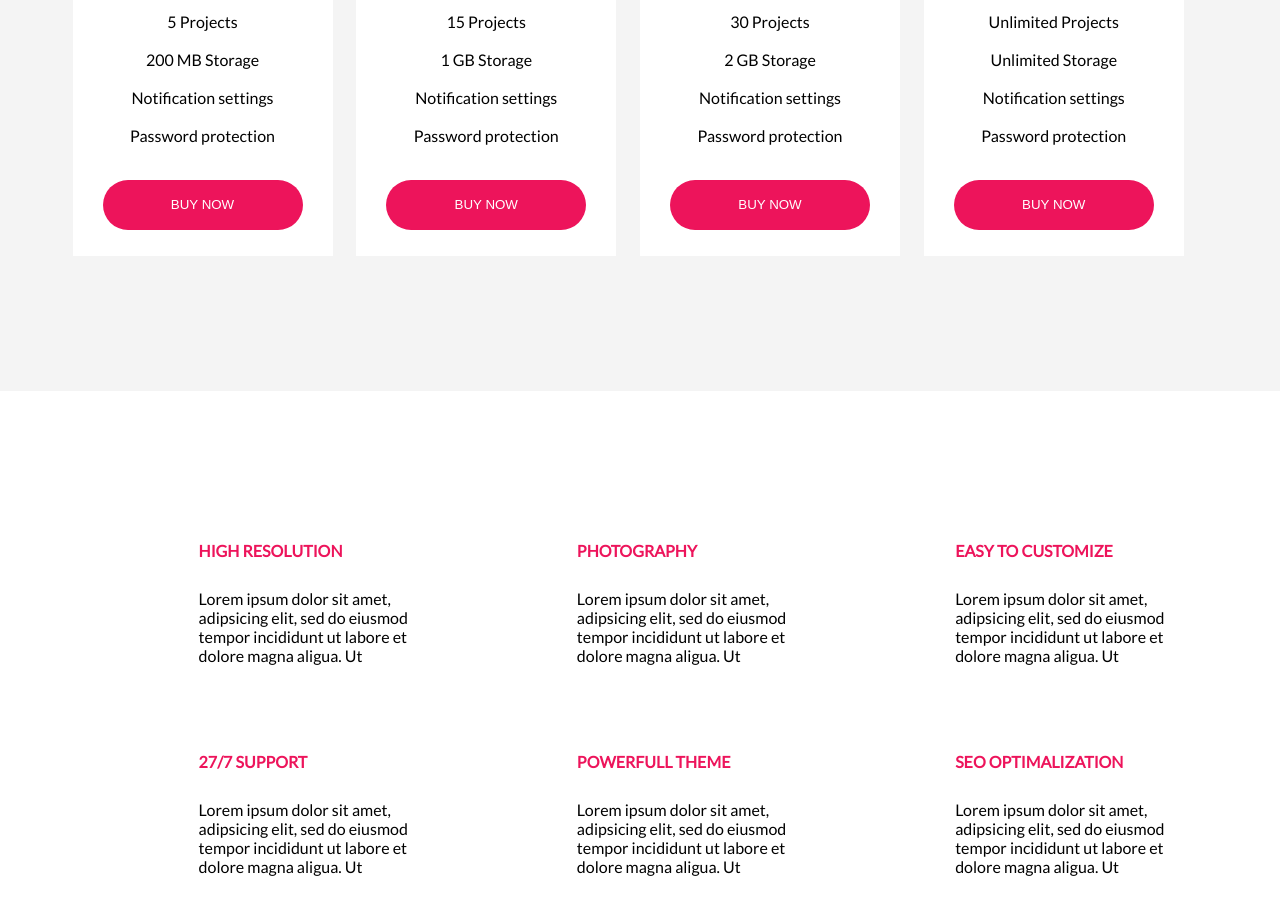
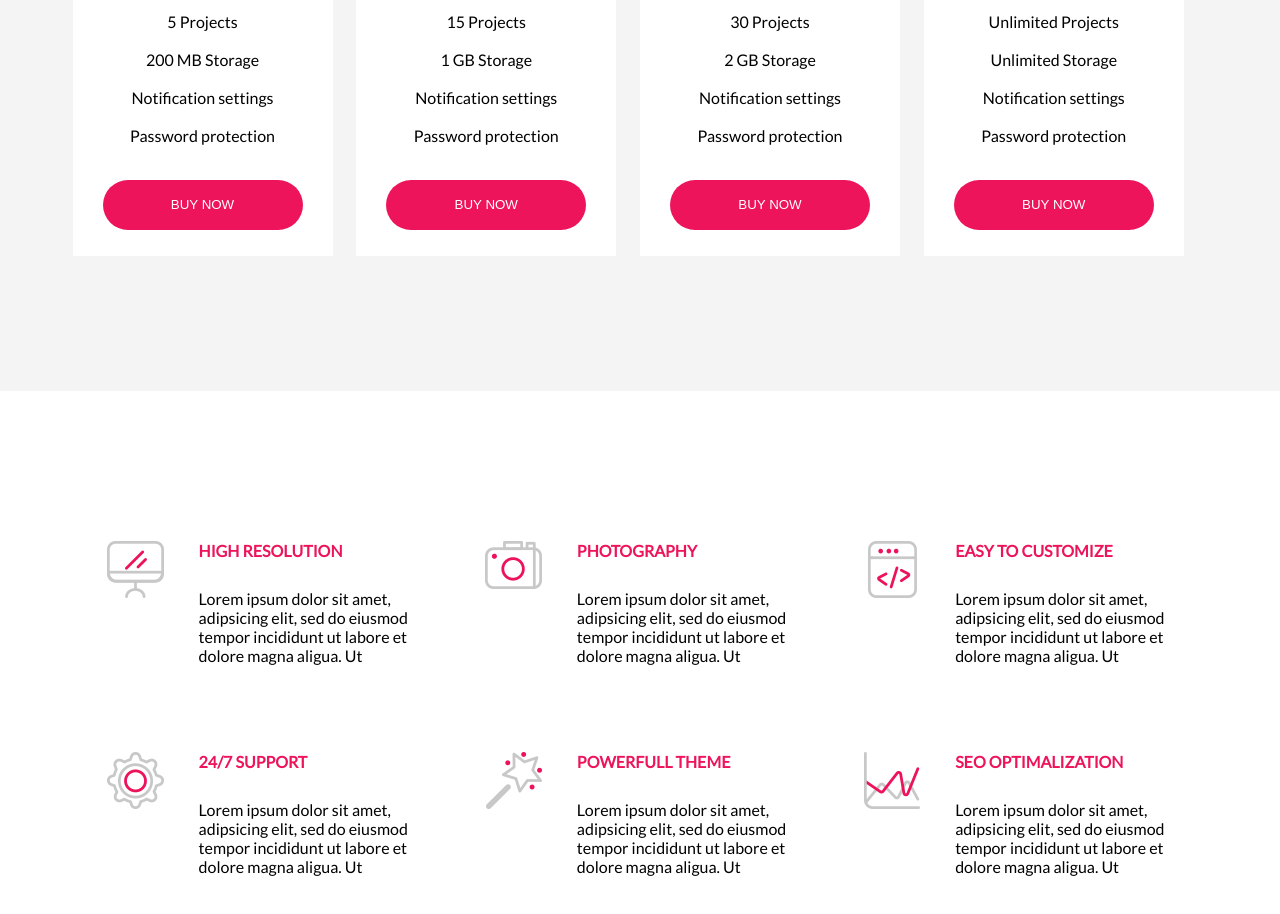
Before and after one commit to Kolumbryna22/Projekt-PSD, a plain HTML site: page index.html in a window 1280 px wide. Shown: the part 2730-3644 px from the top of the page. Drawn offline with Linux system fonts and the light colour scheme.

Commit message:
Add images in section addtitionalInfo

```diff
--- a/index.html
+++ b/index.html
@@ -181,7 +181,7 @@
         <div class="row additionalInfo-line">
             <div class="col-4">
                 <div class="row">
-                    <div class="col-4"></div>
+                    <div class="col-4"><img src="image/high-resolution.png" alt="High resolution"></div>
                     <div class="col-8">
                         <h2>High resolution</h2>
                         <p>Lorem ipsum dolor sit amet, adipsicing elit, sed do eiusmod
@@ -191,7 +191,7 @@
             </div>
             <div class="col-4">
                 <div class="row">
-                    <div class="col-4"></div>
+                    <div class="col-4"><img src="image/photography.png" alt="Photography"></div>
                     <div class="col-8">
                         <h2>Photography</h2>
                         <p>Lorem ipsum dolor sit amet, adipsicing elit, sed do eiusmod
@@ -201,7 +201,7 @@
             </div>
             <div class="col-4">
                 <div class="row">
-                    <div class="col-4"></div>
+                    <div class="col-4"><img src="image/easy-to-customize.png" alt="Easy to customize"></div>
                     <div class="col-8">
                         <h2>Easy to customize</h2>
                         <p>Lorem ipsum dolor sit amet, adipsicing elit, sed do eiusmod
@@ -213,9 +213,9 @@
         <div class="row">
             <div class="col-4">
                 <div class="row">
-                    <div class="col-4"></div>
+                    <div class="col-4"><img src="image/24-7-support.png" alt="24/7"></div>
                     <div class="col-8">
-                        <h2>27/7 support</h2>
+                        <h2>24/7 support</h2>
                         <p>Lorem ipsum dolor sit amet, adipsicing elit, sed do eiusmod
                         tempor incididunt ut labore et dolore magna aligua. Ut</p>
                     </div>
@@ -223,7 +223,7 @@
             </div>
             <div class="col-4">
                 <div class="row">
-                    <div class="col-4"></div>
+                    <div class="col-4"><img src="image/powerfull-theme.png" alt="powerfull-theme"></div>
                     <div class="col-8">
                         <h2>Powerfull theme</h2>
                         <p>Lorem ipsum dolor sit amet, adipsicing elit, sed do eiusmod
@@ -233,7 +233,7 @@
             </div>
             <div class="col-4">
                 <div class="row">
-                    <div class="col-4"></div>
+                    <div class="col-4"><img src="image/seo-optimization.png" alt="seo-optimization"></div>
                     <div class="col-8">
                         <h2>Seo optimalization</h2>
                         <p>Lorem ipsum dolor sit amet, adipsicing elit, sed do eiusmod
--- a/sass/style.scss
+++ b/sass/style.scss
@@ -276,16 +276,17 @@
 
     h2 {
         color: $red;
-        font-size: $size-p;
         text-transform: uppercase;
         @include clear-mp;
         text-align: left;
         padding-bottom: 29px;
+        font-size: $size-p;
     }
 
     p {
         @include clear-mp;
         text-align: left;
+        font-size: $size-p;
     }
 
     .additionalInfo-line {
```
Also changed, not shown: css/style.css, image/24-7-support.png (added), image/easy-to-customize.png (added), image/high-resolution.png (added), image/photography.png (added), image/powerfull-theme.png (added), image/seo-optimization.png (added), 1 other file.
